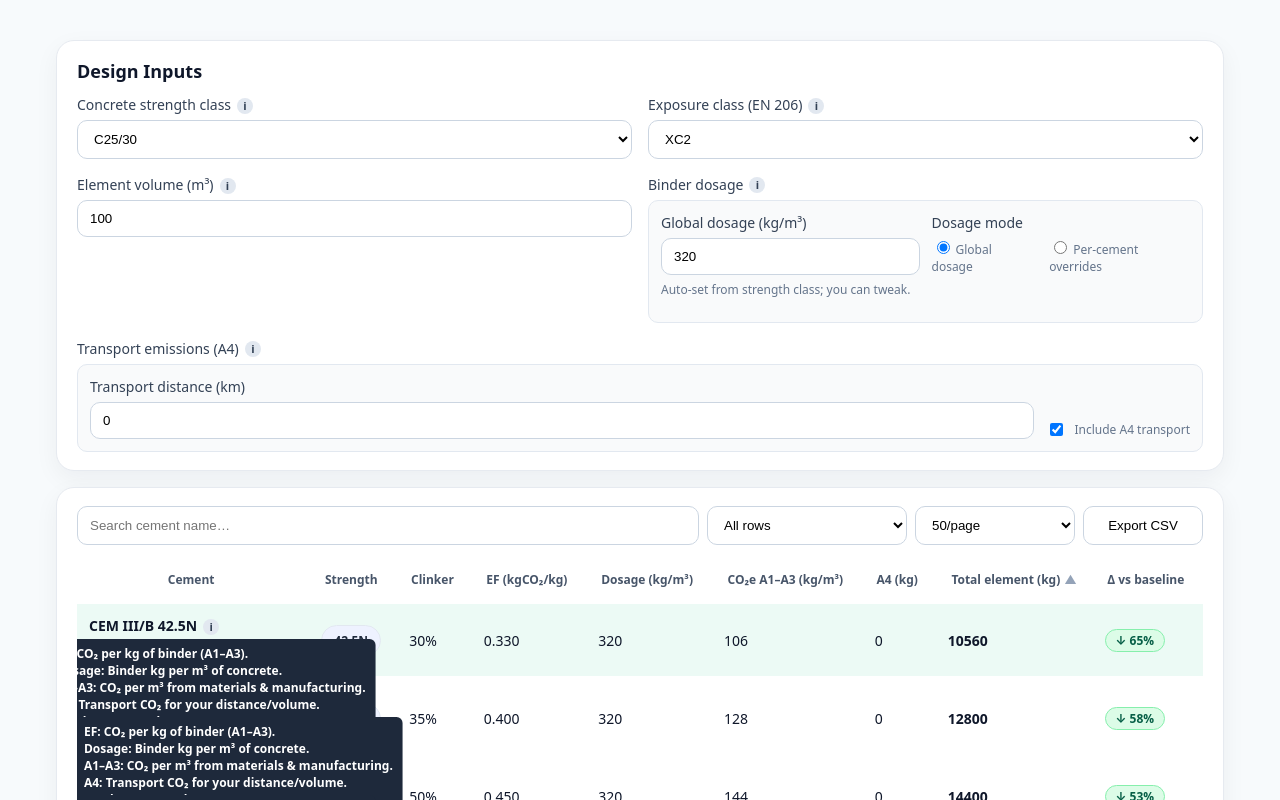
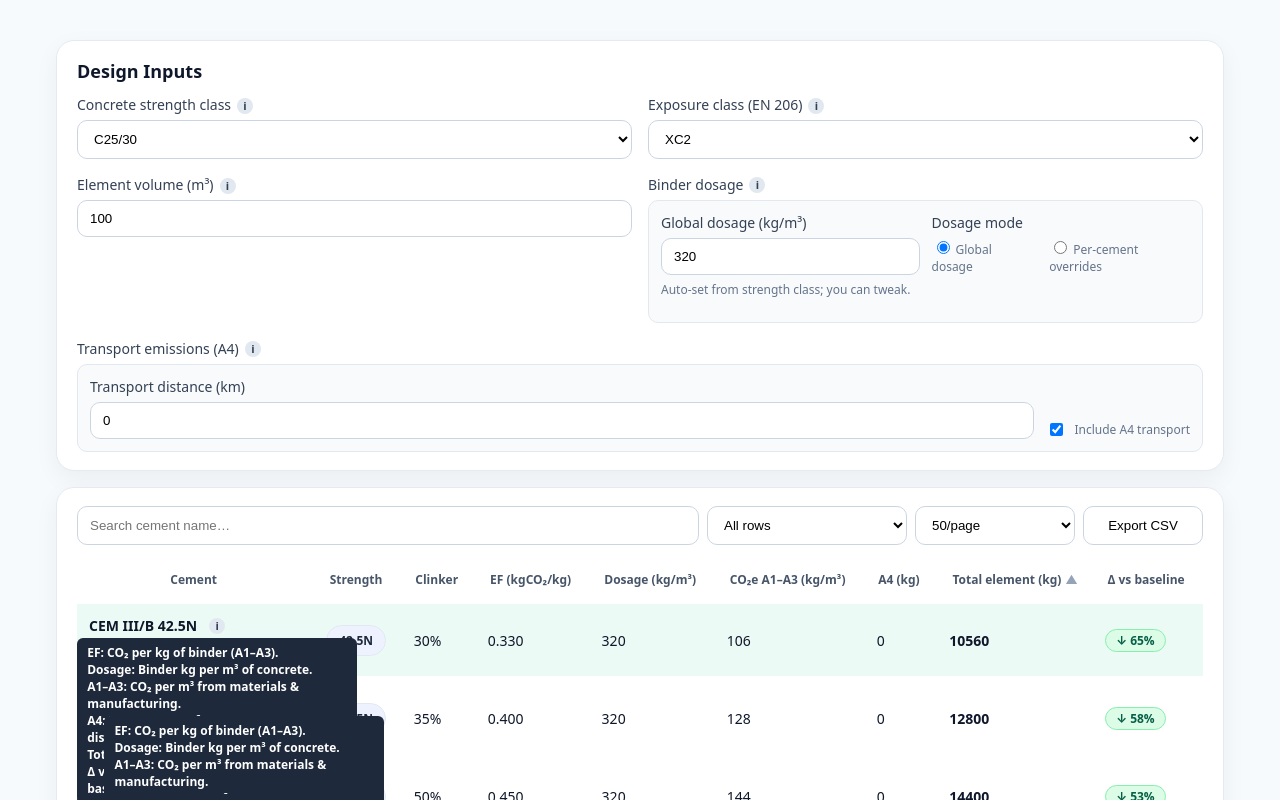
Before and after one commit to MarioSorgente/cement-lca, a Next.js app: page / in a window 1280 px wide. Shown: the top 800 px of the page. Built offline with nearby package versions, Linux system fonts and the light colour scheme.

Commit message:
Update globals.css

```diff
--- a/styles/globals.css
+++ b/styles/globals.css
@@ -161,3 +161,8 @@ body { margin: 0; background: #f7fafc; color: #0f172a; }
 .table-footer { margin-top: 10px; display: flex; align-items: center; justify-content: space-between; gap: 12px; }
 .pager { display: inline-flex; gap: 8px; }
 .pager .button[disabled] { opacity: 0.5; cursor: not-allowed; }
+
+/* Small helper to keep the “i” near the name without shifting layout */
+.ihelp-container { display: inline-flex; align-items: center; gap: 6px; }
+.ihelp .tooltip-icon { width: 16px; height: 16px; line-height: 16px; }
+.ihelp .tooltip-box { white-space: normal; width: 280px; }
```
